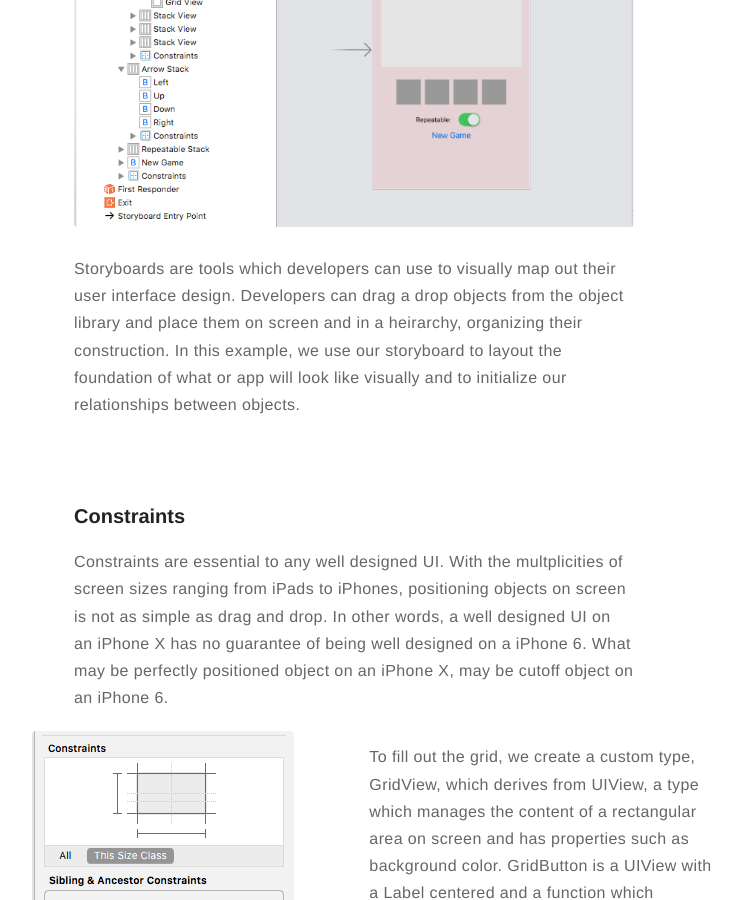
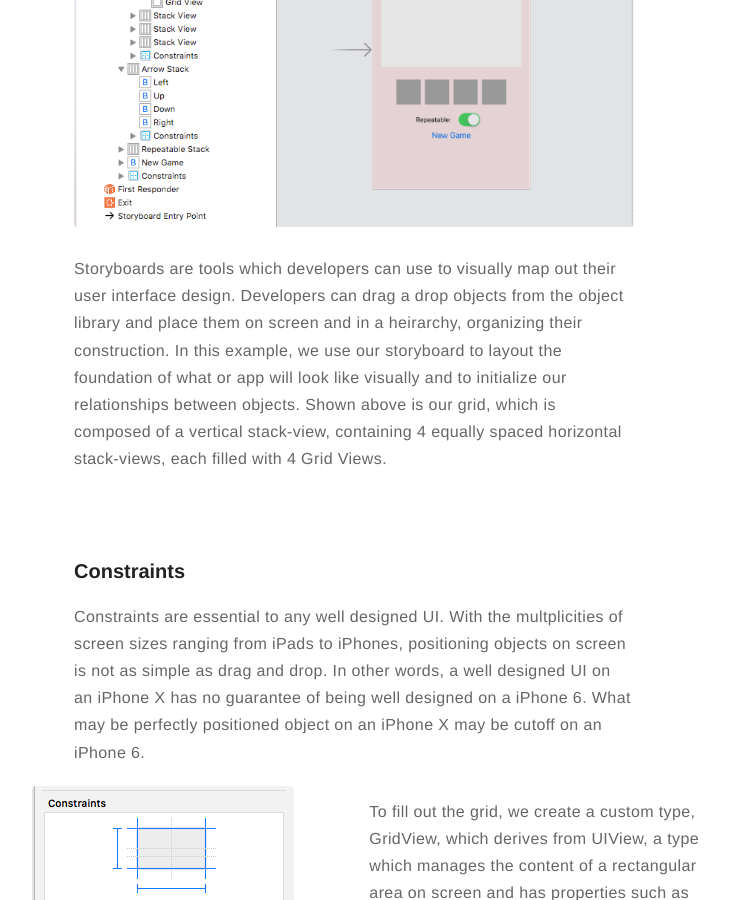
Before and after one commit to eriktanner/SwiftAppBlog, a Jekyll site: the page built from _posts/2019-02-22-2048.markdown, in a window 1280 px wide and 900 px high, scrolled down 2859 px. Shown: the whole window, without its empty margins (286-1028 px from the left). Built offline with Jekyll 4.4.1, drawn with Linux system fonts in a browser that asks for light colours; comment, search, counter and statistics services are not loaded.

Commit message:
ArrowButton

```diff
--- a/_posts/2019-02-22-2048.markdown
+++ b/_posts/2019-02-22-2048.markdown
@@ -72,14 +72,14 @@ The first class project for CMSC436 was to recreate the popular mobile game 2048
 ![Markdowm Image][11]
 
 <div style="margin-bottom: 0px;">
-    <p> Storyboards are tools which developers can use to visually map out their user interface design. Developers can drag a drop objects from the object library and place them on screen and in a heirarchy, organizing their construction. In this example, we use our storyboard to layout the foundation of what or app will look like visually and to initialize our relationships between objects.</p>
+    <p> Storyboards are tools which developers can use to visually map out their user interface design. Developers can drag a drop objects from the object library and place them on screen and in a heirarchy, organizing their construction. In this example, we use our storyboard to layout the foundation of what or app will look like visually and to initialize our relationships between objects. Shown above is our grid, which is composed of a vertical stack-view, containing 4 equally spaced horizontal stack-views, each filled with 4 Grid Views. </p>
 </div>
 <br>
 
 ### Constraints
 
 <div style="margin-bottom: 0px;">
-    <p> Constraints are essential to any well designed UI. With the multplicities of screen sizes ranging from iPads to iPhones, positioning objects on screen is not as simple as drag and drop. In other words, a well designed UI on an iPhone X has no guarantee of being well designed on a iPhone 6. What may be perfectly positioned object on an iPhone X, may be cutoff object on an iPhone 6. </p>
+    <p> Constraints are essential to any well designed UI. With the multplicities of screen sizes ranging from iPads to iPhones, positioning objects on screen is not as simple as drag and drop. In other words, a well designed UI on an iPhone X has no guarantee of being well designed on a iPhone 6. What may be perfectly positioned object on an iPhone X may be cutoff on an iPhone 6. </p>
 </div>
 
 <div class="side-by-side" style="margin-top: 8px; margin-bottom: 0px;">
```
